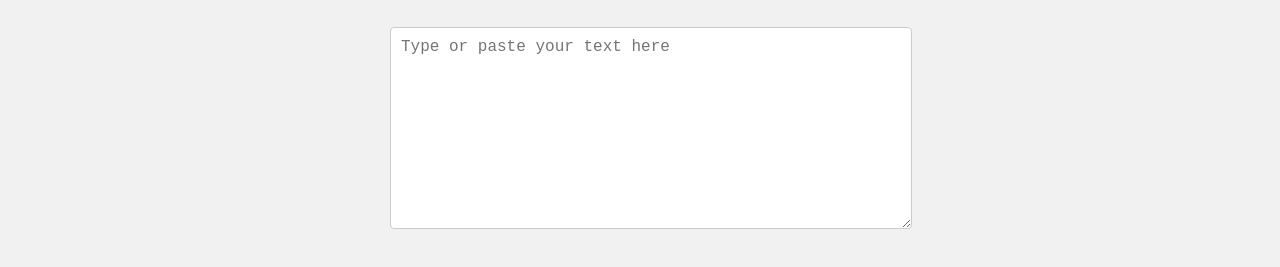
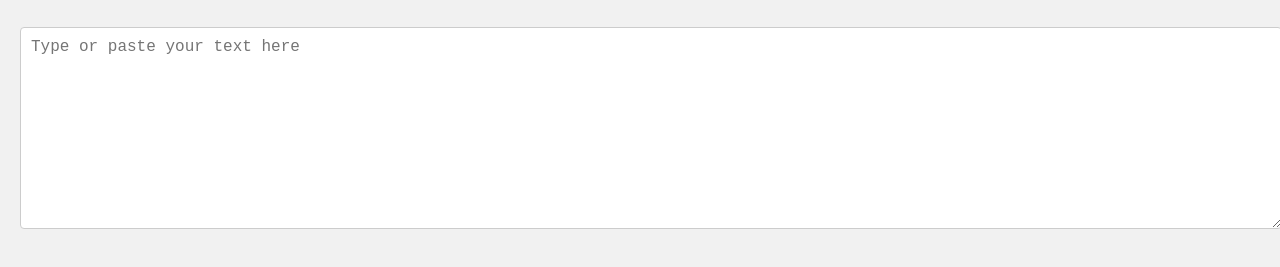
Before and after one commit to epic-person-on/BOOGLE, a plain HTML site: page booglespellcheck.html in a window 1280 px wide. Shown: the part 81-348 px from the top of the page. Drawn offline with Linux system fonts and the light colour scheme.

Commit message:
Update booglespellcheck.html

```diff
--- a/booglespellcheck.html
+++ b/booglespellcheck.html
@@ -25,17 +25,16 @@
       resize: vertical;
     }
 
-    .spellcheck-container {
-      max-width: 500px;
-      margin: 0 auto;
-    }
+
   </style>
 </head>
 <body>
-  <div class="spellcheck-container">
+  <grammarly-editor-plugin>
+
     <h1>Spell Check</h1>
-    <textarea id="textInput" rows="10" placeholder="Type or paste your text here"></textarea>
-  </div>
+    <textarea id="textInput" rows="10" columns-"30" placeholder="Type or paste your text here"></textarea>
+  </grammarly-editor-plugin>
+
 
   <script src="https://cdn.jsdelivr.net/npm/@grammarly/editor-sdk?clientId=client_APqHT7xcD7om4jmF5WtCXB"></script>
 </body>
```
